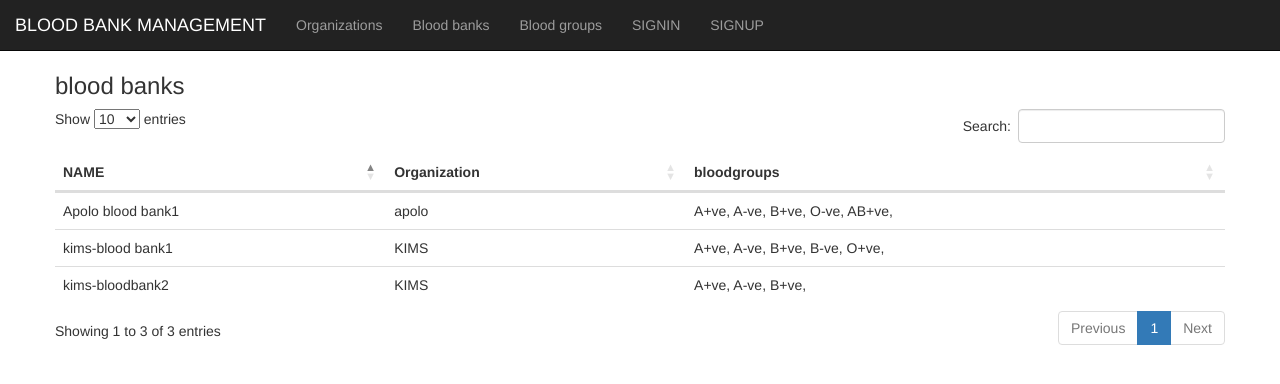
After one commit to sambapython/bgm, a Django app: template bloodgroup/templates/bloodbanks.html in a window 1280 px wide. The commit adds this page. Shown: the top 384 px of the page. Run offline with Django 3.2, Linux system fonts and the light colour scheme; the template is opened without the code that fills it: values that come from a table or form of the project are taken from there, others are empty; data comes from the database, SQL or seed files in the repository; both versions use the stored data as it was after the commit; parts of the project's set-up code (start-up, migrations or seed data) failed here and were passed over; some libraries are stand-ins or nearby versions.

Commit message:
2018-08-11 compled partial seach of blood group

```diff
--- a/bgm_project/urls.py
+++ b/bgm_project/urls.py
@@ -1,7 +1,8 @@
 from django.conf.urls import url
 from django.contrib import admin
 from django.views.generic import TemplateView
-from bloodgroup.views import signupview, organizationsview
+from bloodgroup.views import signupview, organizationsview,\
+bloodbanksview, bloodgroupsview
 
 
 urlpatterns = [
@@ -9,5 +10,7 @@ urlpatterns = [
     url(r'^home/', TemplateView.as_view(template_name="base.html")),
     url(r'^signup/', signupview),
     url(r'^organizations/', organizationsview),
+    url(r'^bloodbanks/', bloodbanksview),
+    url(r'^bloodgroups/', bloodgroupsview),
 
 ]
--- a/bloodgroup/models.py
+++ b/bloodgroup/models.py
@@ -15,12 +15,16 @@ class Country(models.Model):
 	desc = models.TextField(blank=True)
 	class Meta:
 		db_table="country"
+	def __str__(self):
+		return self.name
 
 class State(NameAbstractModel):
 	country = models.ForeignKey(Country)
 
 	class Meta:
 		db_table="state"
+	def __str__(self):
+		return self.name
 
 class City(NameAbstractModel):
 	pincode = models.IntegerField()
@@ -28,28 +32,25 @@ class City(NameAbstractModel):
 
 	class Meta:
 		db_table = "city"
+	def __str__(self):
+		return self.name
 
 class Organization(models.Model):
 	name = models.CharField(max_length=250)
 	country = models.ForeignKey(Country)
 	state = models.ForeignKey(State)
 	city = models.ForeignKey(City)
+	def __str__(self):
+		return self.name
 
 class BloodGroup(models.Model):
-	bloodgroups = [("ap","A+ve"),
-	("an","A-ve"),
-	("abn","AB-ve"),
-	("abp","AB+ve"),
-	("op","o+ve"),
-	("on","o-ve"),
-	("bp","B+ve"),
-	("bn","B-ve")
-	]
-	name  = models.CharField(max_length=3, choices=bloodgroups)
+	name  = models.CharField(max_length=10)
 
 	def __str__(self):
 		#import pdb; pdb.set_trace()
 		return self.get_name_display()
+	def __str__(self):
+		return self.name
 
 class BloodBank(models.Model):
 	name= models.CharField(max_length=250)
@@ -58,6 +59,8 @@ class BloodBank(models.Model):
 
 	class Meta:
 		db_table="bloodbank"
+	def __str__(self):
+		return self.name
 
 
 class UserProfile(User):
--- a/bloodgroup/templates/base.html
+++ b/bloodgroup/templates/base.html
@@ -5,8 +5,18 @@
   <meta charset="utf-8">
   <meta name="viewport" content="width=device-width, initial-scale=1">
   <link rel="stylesheet" href="https://maxcdn.bootstrapcdn.com/bootstrap/3.3.7/css/bootstrap.min.css">
+  <link rel="stylesheet" type="text/css" href="https://maxcdn.bootstrapcdn.com/bootstrap/3.3.7/css/bootstrap.min.css">
+  <link rel="stylesheet" type="text/css" href="https://cdn.datatables.net/1.10.19/css/dataTables.bootstrap.min.css">
   <script src="https://ajax.googleapis.com/ajax/libs/jquery/3.3.1/jquery.min.js"></script>
   <script src="https://maxcdn.bootstrapcdn.com/bootstrap/3.3.7/js/bootstrap.min.js"></script>
+  <script type="text/javascript" src="https://code.jquery.com/jquery-3.3.1.js"></script>
+  <script type="text/javascript" src="https://cdn.datatables.net/1.10.19/js/jquery.dataTables.min.js"></script>
+  <script type="text/javascript" src="https://cdn.datatables.net/1.10.19/js/dataTables.bootstrap.min.js"></script>
+  <script type="text/javascript">
+    $(document).ready(function() {
+    $('#datatable').DataTable();
+} );
+  </script>
 </head>
 <body>
 {% load static%}
@@ -18,9 +28,9 @@
           <a class="navbar-brand" href="#">BLOOD BANK MANAGEMENT</a>
         </div>
         <ul class="nav navbar-nav">
-          <li><a href="#">Organizations</a></li>
-          <li><a href="#">Blood banks</a></li>
-          <li><a href="#">Blood groups</a></li>
+          <li><a href="/organizations/">Organizations</a></li>
+          <li><a href="/bloodbanks/">Blood banks</a></li>
+          <li><a href="/bloodgroups/">Blood groups</a></li>
           <li><a href="#">SIGNIN</a></li>
           <li><a href="/signup/">SIGNUP</a></li>
         </ul>
--- /dev/null
+++ b/bloodgroup/templates/bloodbanks.html
@@ -0,0 +1,29 @@
+{% extends 'base.html'%}
+{% block pageheader%}
+	blood banks
+{% endblock %}
+{% block content %}
+<div class="table-responsive">
+	<table class="table" id="datatable">
+		<thead>
+			<tr>
+				<th>NAME</th><th>Organization</th><th>bloodgroups</th>
+			</tr>
+		</thead>
+		<tbody>
+		{% for obj in objects%}
+			<tr>
+				<td>{{obj.name}}</td>
+				<td>{{obj.organization}}</td>
+				<td>
+					{% for bloodgroup in obj.bloodgroups.all%} {{bloodgroup}},
+					{% endfor%}
+				</td>
+			</tr>
+		{% endfor %}
+		</tbody>
+
+	</table>
+</div>
+
+{% endblock %}
```
Also changed, not shown: bloodgroup/templates/bloodgroup.html (added, +24 -0 lines), bloodgroup/templates/organizations.html (added, +28 -0 lines), bloodgroup/views.py (+9 -1 lines), bloodgroup/migrations/0003_auto_20180811_1141.py (added), bloodgroup/migrations/0004_auto_20180811_1146.py (added), bloodgroup/migrations/0005_auto_20180811_1148.py (added), db.sqlite3, 6 other files.
